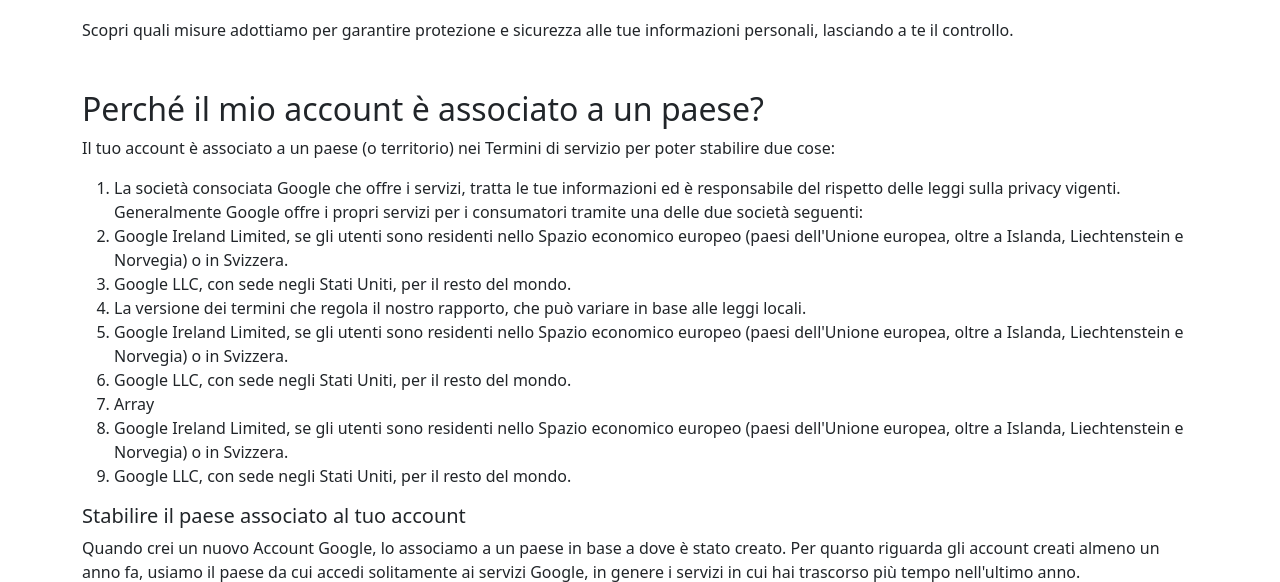
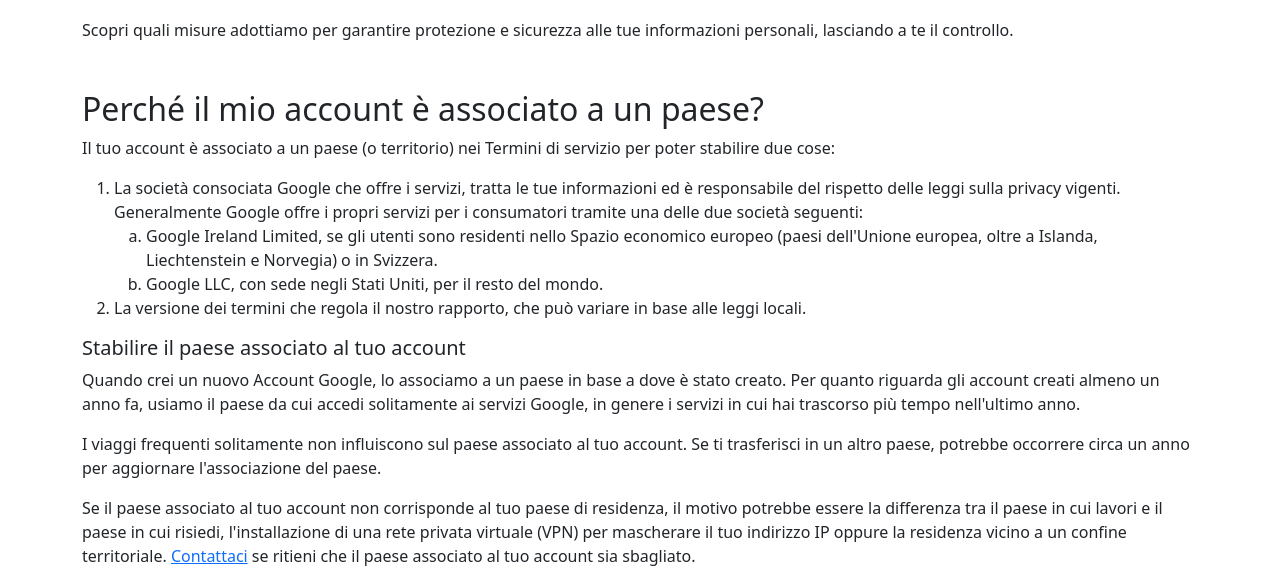
Before and after one commit to Michael-Bombini/php-google-faq, a PHP site: page / in a window 1280 px wide. Shown: the part 1008-1590 px from the top of the page. Run offline with PHP 8.4, Linux system fonts and the light colour scheme.

Commit message:
Completed

```diff
--- a/index.php
+++ b/index.php
@@ -42,13 +42,12 @@ $db = [
         [
             "La società consociata Google che offre i servizi, tratta le tue informazioni ed è responsabile del rispetto delle leggi sulla privacy vigenti. Generalmente Google offre i propri servizi per i consumatori tramite una delle due società seguenti:",
             "La versione dei termini che regola il nostro rapporto, che può variare in base alle leggi locali.",
-            "sublist" =>
+        ],
+        "sublist" =>
         [
             "Google Ireland Limited, se gli utenti sono residenti nello Spazio economico europeo (paesi dell'Unione europea, oltre a Islanda, Liechtenstein e Norvegia) o in Svizzera.",
             "Google LLC, con sede negli Stati Uniti, per il resto del mondo.",
         ]
-        ],
-
 
     ],
 
@@ -86,6 +85,11 @@ $db = [
 <html lang="en">
 
 <head>
+    <style>
+        .letter-list {
+            list-style-type: lower-latin;
+        }
+    </style>
     <meta charset="UTF-8">
     <meta http-equiv="X-UA-Compatible" content="IE=edge">
     <meta name="viewport" content="width=device-width, initial-scale=1.0">
@@ -105,14 +109,18 @@ $db = [
             }
             if (key_exists("list", $faq)) {
                 echo "<ol>";
-                foreach ($faq["list"] as $item) {
+                foreach ($faq["list"] as $index => $item) {
                     echo "<li>" . $item . "</li>";
-                    if (key_exists("sublist", $faq["list"])) {
-                        foreach ($faq["list"]["sublist"] as $subitem) {
+                    if($index===0){
+                    if (key_exists("sublist", $faq)) {
+                        echo "<ol class='letter-list'>";
+                        foreach ($faq["sublist"] as $subitem) {
                             echo "<li>" . $subitem . "</li>";
                         }
+                        echo "</ol>";
                     }
                 }
+            }
                 echo "</ol>";
             }
             if (key_exists("subtitle", $faq)) {
```
